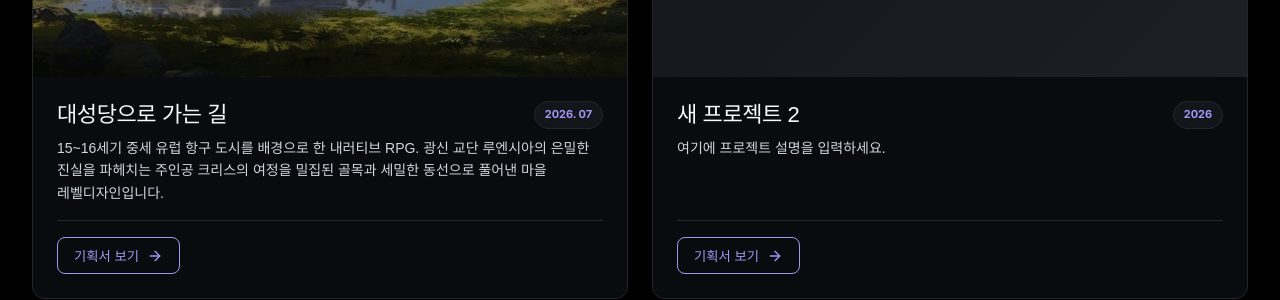
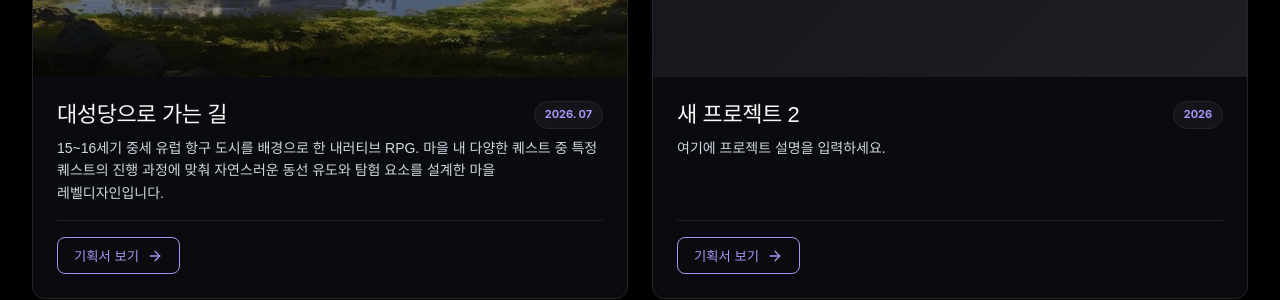
Before and after one commit to LAii980514/Portfolio, a React (Vite) app: page / in a window 1280 px wide. Shown: the part 2220-2520 px from the top of the page. Built offline with nearby package versions, Linux system fonts and the light colour scheme; a web font is replaced by a local one.

Commit message:
Update project description to emphasize quest flow and natural pathfinding

```diff
--- a/src/data/projects.js
+++ b/src/data/projects.js
@@ -65,7 +65,7 @@ export const subProjects = [
   {
     id: 201,
     title: '대성당으로 가는 길',
-    description: '15~16세기 중세 유럽 항구 도시를 배경으로 한 내러티브 RPG. 광신 교단 루엔시아의 은밀한 진실을 파헤치는 주인공 크리스의 여정을 밀집된 골목과 세밀한 동선으로 풀어낸 마을 레벨디자인입니다.',
+    description: '15~16세기 중세 유럽 항구 도시를 배경으로 한 내러티브 RPG. 마을 내 다양한 퀘스트 중 특정 퀘스트의 진행 과정에 맞춰 자연스러운 동선 유도와 탐험 요소를 설계한 마을 레벨디자인입니다.',
     tags: ['중세 유럽', '내러티브 RPG', '마을 레벨디자인'],
     year: '2026. 07',
     date: '2026. 07',
@@ -73,7 +73,7 @@ export const subProjects = [
     engine: '언리얼 엔진 5',
     mapSize: '20일',
     role: '약 6분',
-    coreExperience: '중세 유럽 마을의 밀집된 골목과 정교한 동선 설계를 통해 내러티브와 몰입감 높은 탐험을 전달하는 마을 레벨디자인',
+    coreExperience: '마을 내 다양한 퀘스트 흐름 속에서 특정 퀘스트 진행을 자연스럽고 몰입감 높은 동선으로 유도한 마을 레벨디자인',
     references: '위쳐3, 킹덤컴, 스카이림',
     docLink: 'https://drive.google.com/file/d/1YqjxgtoiYX3H1ZT-glut5TpmAm-ue_H1/view?usp=sharing',
     videoId: '13KtGZt2XsQ',
```
